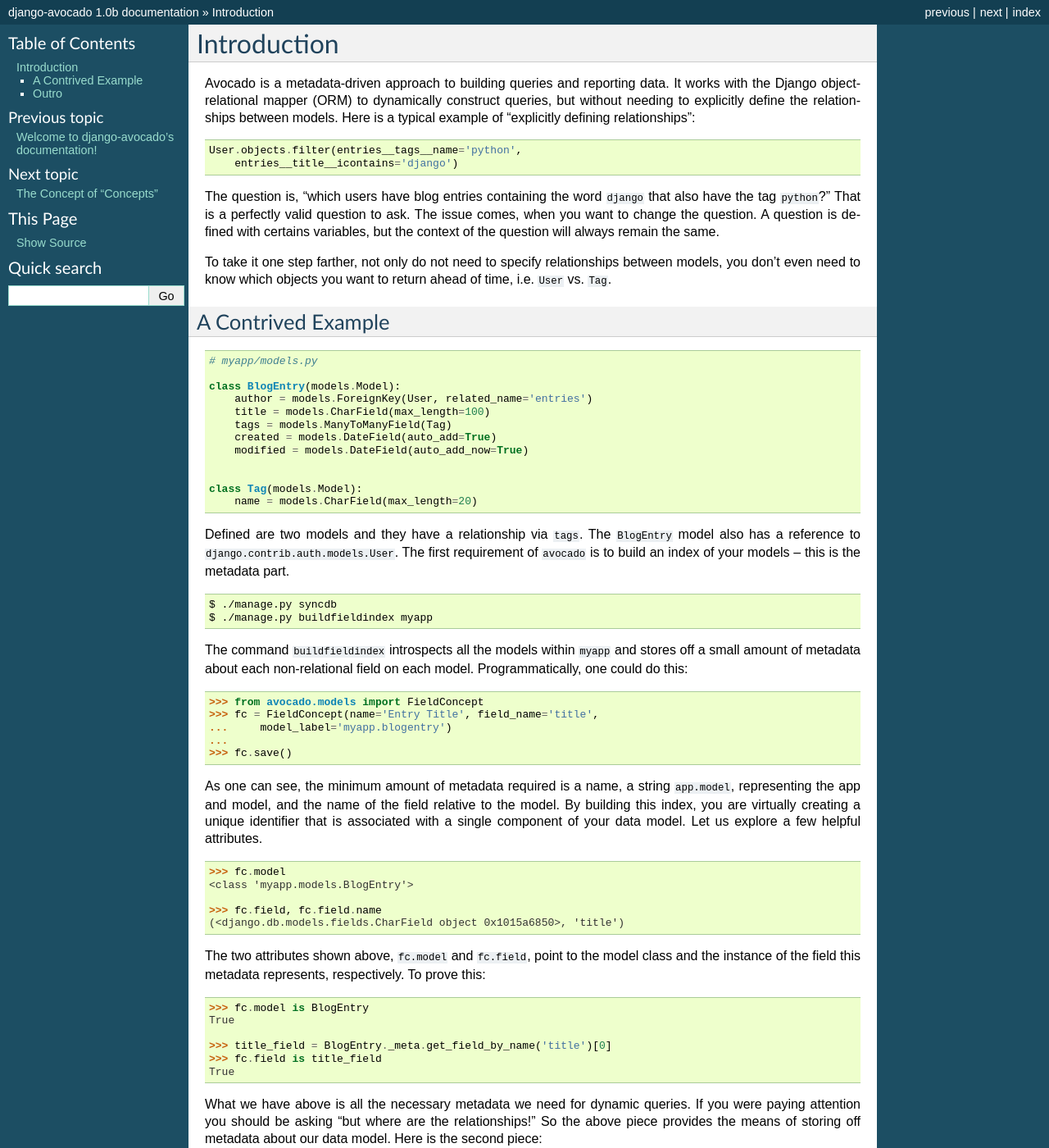
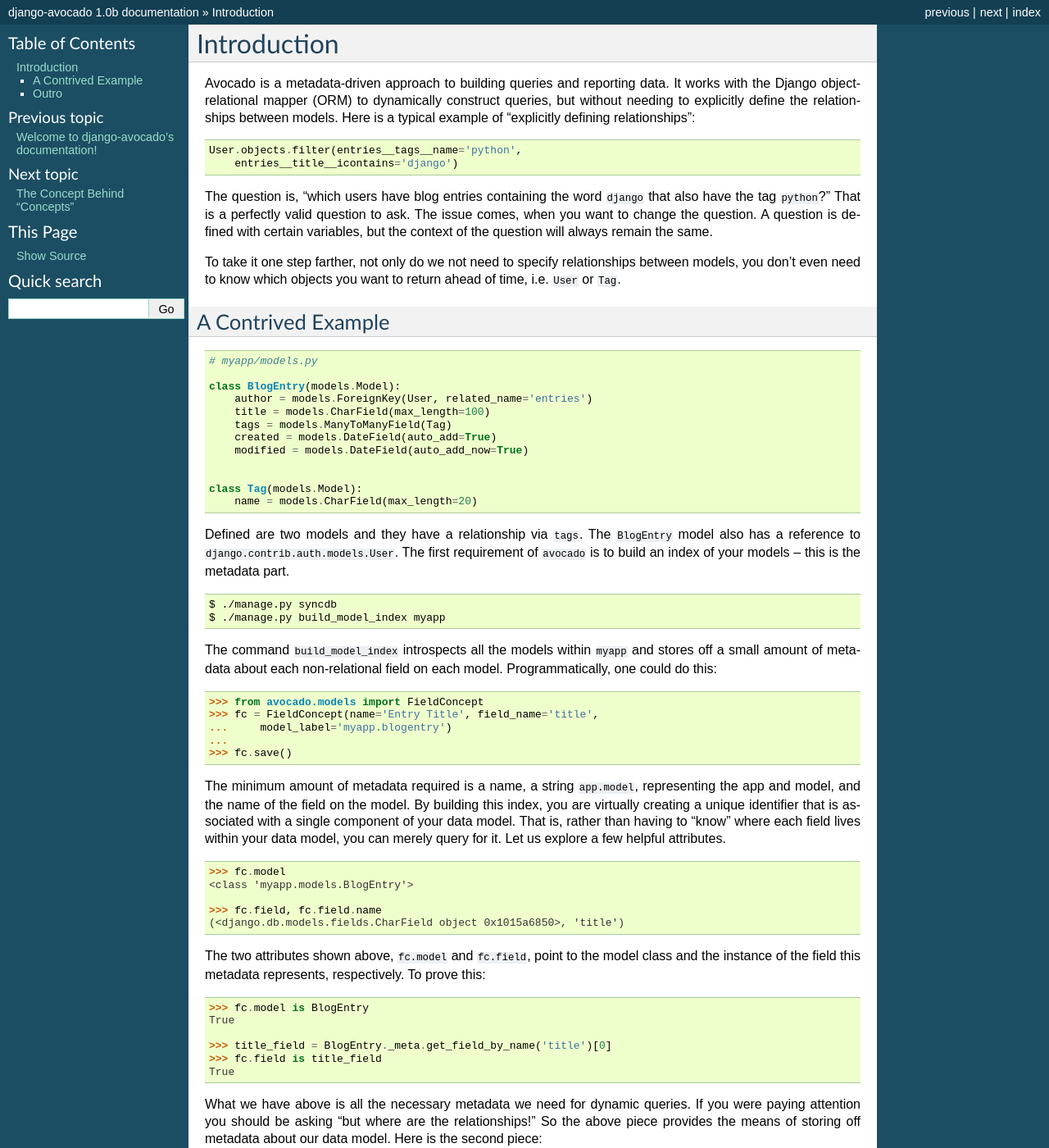
Before and after one commit to chop-dbhi/avocado, a Sphinx documentation site: the page built from docs/intro.rst, in a window 1280 px wide and 1400 px high. Shown: the whole window at 82% size. Built offline with Sphinx 7.4.7, drawn with Linux system fonts in a browser that asks for light colours; some of the changed text lies outside the part shown.

Commit message:
updated docs

```diff
--- a/docs/index.rst
+++ b/docs/index.rst
@@ -13,8 +13,6 @@
    intro
    concepts
 
-
-
 Indices and tables
 ==================
 
--- a/docs/intro.rst
+++ b/docs/intro.rst
@@ -13,12 +13,12 @@
 The question is, "which users have blog entries containing the word
 ``django`` that also have the tag ``python``?" That is a perfectly valid
 question to ask. The issue comes, when you want to change the question. A
-question is defined with certains variables, but the context of the question
+question is defined with certain variables, but the context of the question
 will always remain the same.
 
-To take it one step farther, not only do not need to specify relationships
+To take it one step farther, not only do we not need to specify relationships
 between models, you don't even need to know which objects you want to return
-ahead of time, i.e. ``User`` vs. ``Tag``.
+ahead of time, i.e. ``User`` or ``Tag``.
 
 A Contrived Example
 --------------------
@@ -44,9 +44,9 @@
 this is the metadata part. ::
 
     $ ./manage.py syncdb
-    $ ./manage.py buildfieldindex myapp
+    $ ./manage.py build_model_index myapp
 
-The command ``buildfieldindex`` introspects all the models within ``myapp``
+The command ``build_model_index`` introspects all the models within ``myapp``
 and stores off a small amount of metadata about each non-relational field on
 each model. Programmatically, one could do this::
 
@@ -56,11 +56,13 @@
     ...
     >>> fc.save()
 
-As one can see, the minimum amount of metadata required is a name, a string
+The minimum amount of metadata required is a name, a string
 ``app.model``, representing the app and model, and the name of the field
-relative to the model. By building this index, you are virtually creating a
+on the model. By building this index, you are virtually creating a
 unique identifier that is associated with a single component of your data
-model. Let us explore a few helpful attributes. ::
+model. That is, rather than having to "know" where each field lives within
+your data model, you can merely query for it. Let us explore a few helpful
+attributes. ::
 
     >>> fc.model
     <class 'myapp.models.BlogEntry'>
@@ -101,29 +103,29 @@
     "User" at a depth of 0
     - - "Group" at a depth of 1
     - - "Permission" at a depth of 1
-    - - - - "ContenType" at a depth of 2
+    - - - - "ContentType" at a depth of 2
     - - "Message" at a depth of 1
     - - "BlogEntry" at a depth of 1
     - - - - "Tag" at a depth of 2
 
 So what is this you ask? This displays the full hierarchy of relationships
-starting from a top level model ``User``. Each model relationship is recursively
+starting from the top level model ``User``. Each model relationship is recursively
 traversed and a tree is built up of ``ModelTreeNode`` objects. ``mt.root_node``
 is the node associated with the ``User`` model. All nodes have a list of
 ``children`` and a ``parent`` node.
 
-So where are these dynamic queries? ::
+That's neat, but where are these dynamic queries? ::
 
-    >>> path = mt.path_to(Tag)
-    >>> query_rel = '__'.join(mt.query_string(path))
+    >>> rel_path = mt.path_to(Tag)
+    >>> query_rel = mt.query_string(path, field_name='name'))
     >>> query_rel
-    'entries__tags'
+    'entries__tags__name'
 
 Having built this "relationship tree" we can now traverse any path and determine
 the query string (or sequence of accessor names) necessary to get to a model.
-This leaves the last bit of tacking on the actual field of interest::
+This leaves the last bit of tacking on the actual lookup condition::
 
-    >>> kwargs = {'__'.join([query_rel, 'name')]: 'python'}
+    >>> kwargs = {query_rel: 'python'}
     >>> User.objects.filter(**kwargs)
 
 
@@ -142,13 +144,13 @@
 
 This turns out to be like::
 
-    >>> fc = FieldConcept.objects.get(id=4) # hypothetically
+    >>> fc = FieldConcept.objects.get(field_name='name')
     >>> fc.name
     'Tag Name'
 
     >>> mt = ModelTree(User)
     >>> path = mt.path_to(fc.model)
-    >>> kwarg = {'__'.join(path + fc.field_name): 'python'}
+    >>> kwarg = {mt.query_string(path, 'name'): 'python'}
 
     >>> users = User.objects.filter(**kwargs)
 
```
Also changed, not shown: other parts of docs/intro.rst (+1 -1 lines), docs/concepts.rst (+16 -2 lines).
